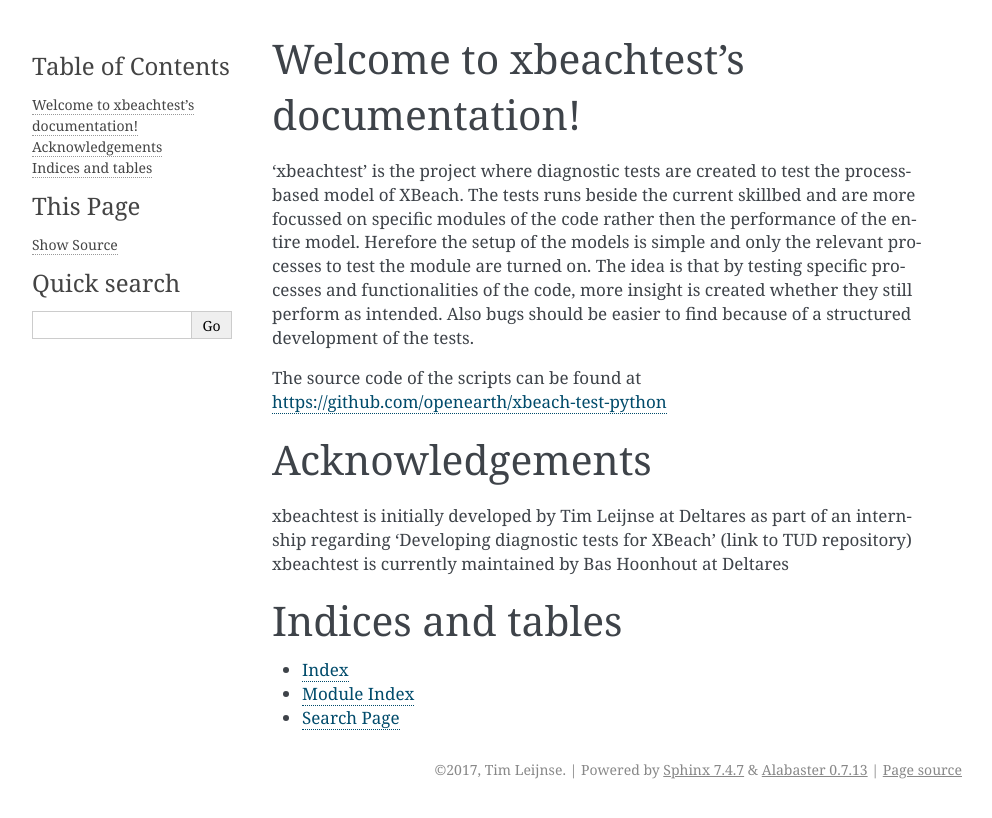
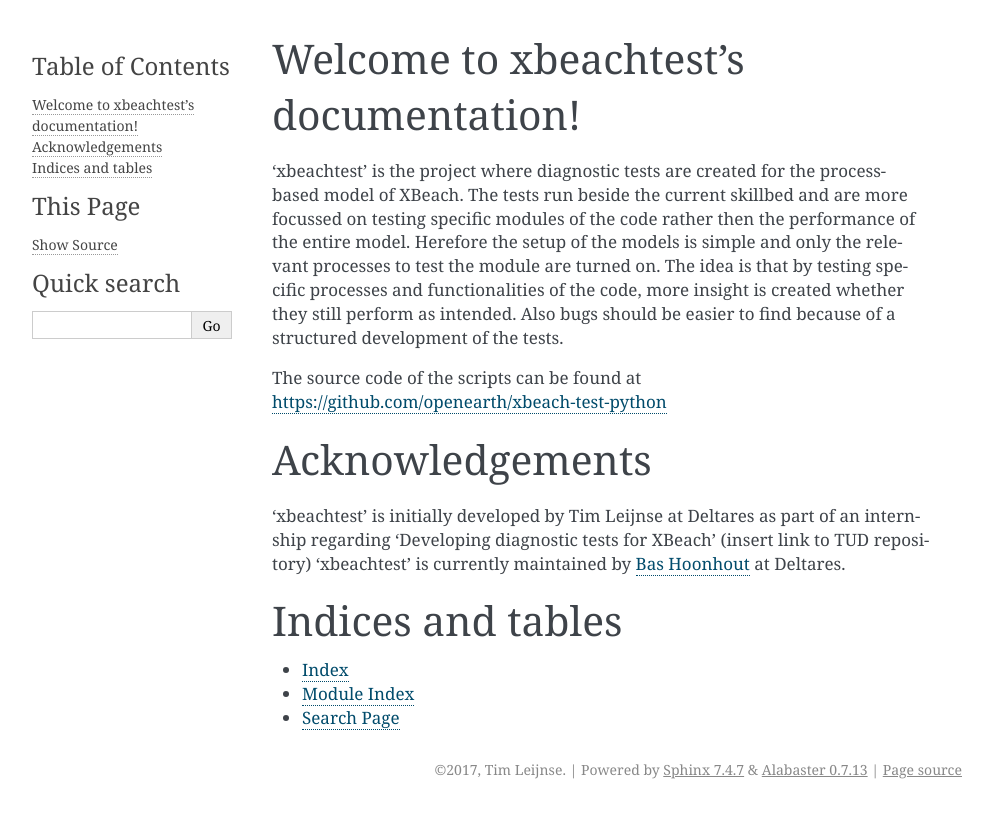
Before and after one commit to openearth/xbeach-test-python, a Sphinx documentation site: the page built from docs/index.rst, in a window 1280 px wide. Shown: the top 818 px of the page, without its empty margins (148-1140 px from the left). Built offline with Sphinx 7.4.7, drawn with Linux system fonts in a browser that asks for light colours.

Commit message:
small edit

```diff
--- a/docs/index.rst
+++ b/docs/index.rst
@@ -6,8 +6,8 @@
 Welcome to xbeachtest's documentation!
 ======================================
 
-'xbeachtest' is the project where diagnostic tests are created to test the process-based model of XBeach.
-The tests runs beside the current skillbed and are more focussed on specific modules of the code rather then the performance of the entire model.
+'xbeachtest' is the project where diagnostic tests are created for the process-based model of XBeach.
+The tests run beside the current skillbed and are more focussed on testing specific modules of the code rather then the performance of the entire model.
 Herefore the setup of the models is simple and only the relevant processes to test the module are turned on.
 The idea is that by testing specific processes and functionalities of the code, more insight is created whether they still perform as intended.
 Also bugs should be easier to find because of a structured development of the tests.
@@ -21,8 +21,8 @@
 Acknowledgements
 ================
 
-xbeachtest is initially developed by Tim Leijnse at Deltares as part of an internship regarding 'Developing diagnostic tests for XBeach' (link to TUD repository)
-xbeachtest is currently maintained by Bas Hoonhout at Deltares
+'xbeachtest' is initially developed by Tim Leijnse at Deltares as part of an internship regarding 'Developing diagnostic tests for XBeach' (insert link to TUD repository)
+'xbeachtest' is currently maintained by `Bas Hoonhout <bas.hoonhout@deltares.nl>`_ at Deltares.
 
 Indices and tables
 ==================
```
